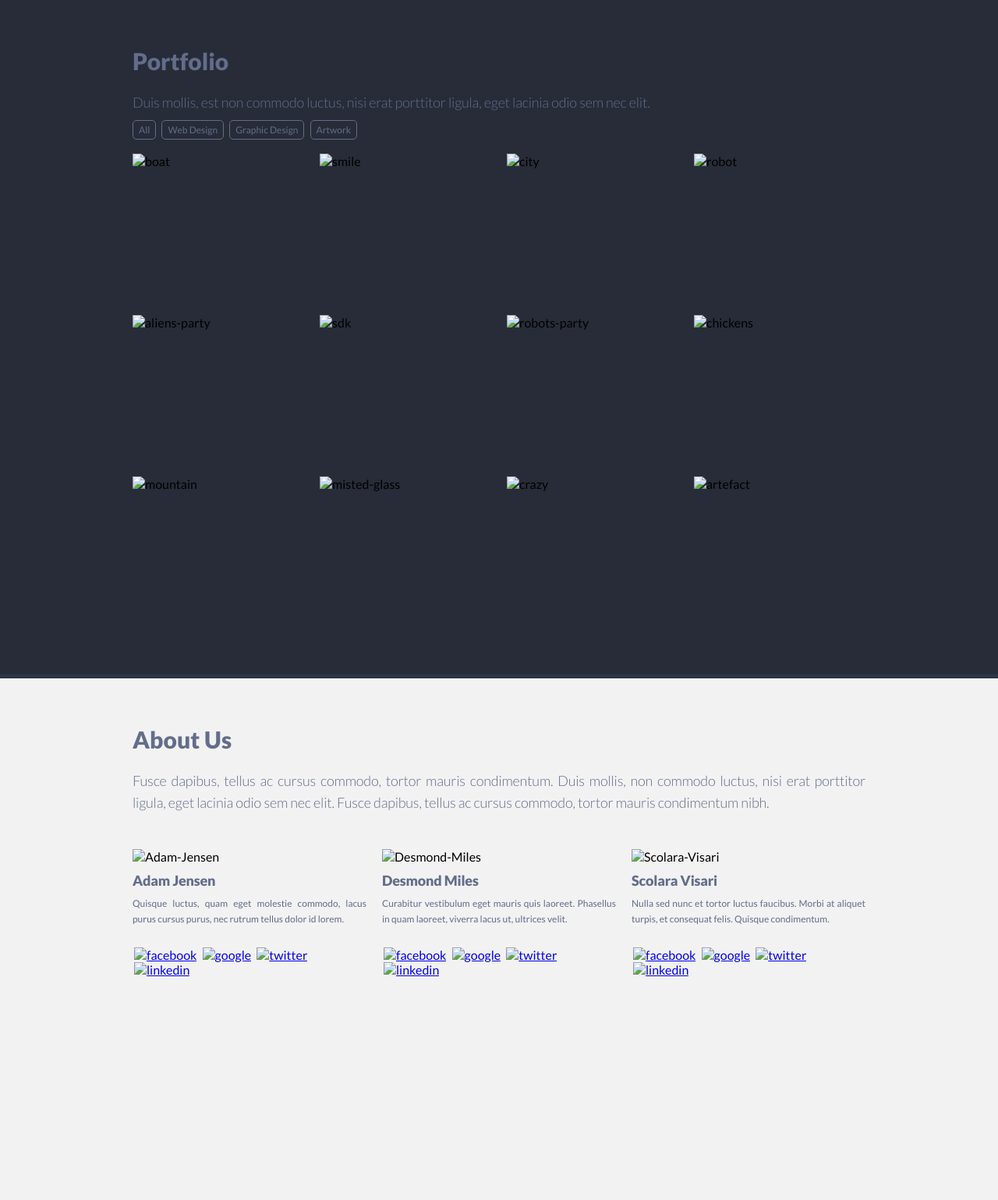
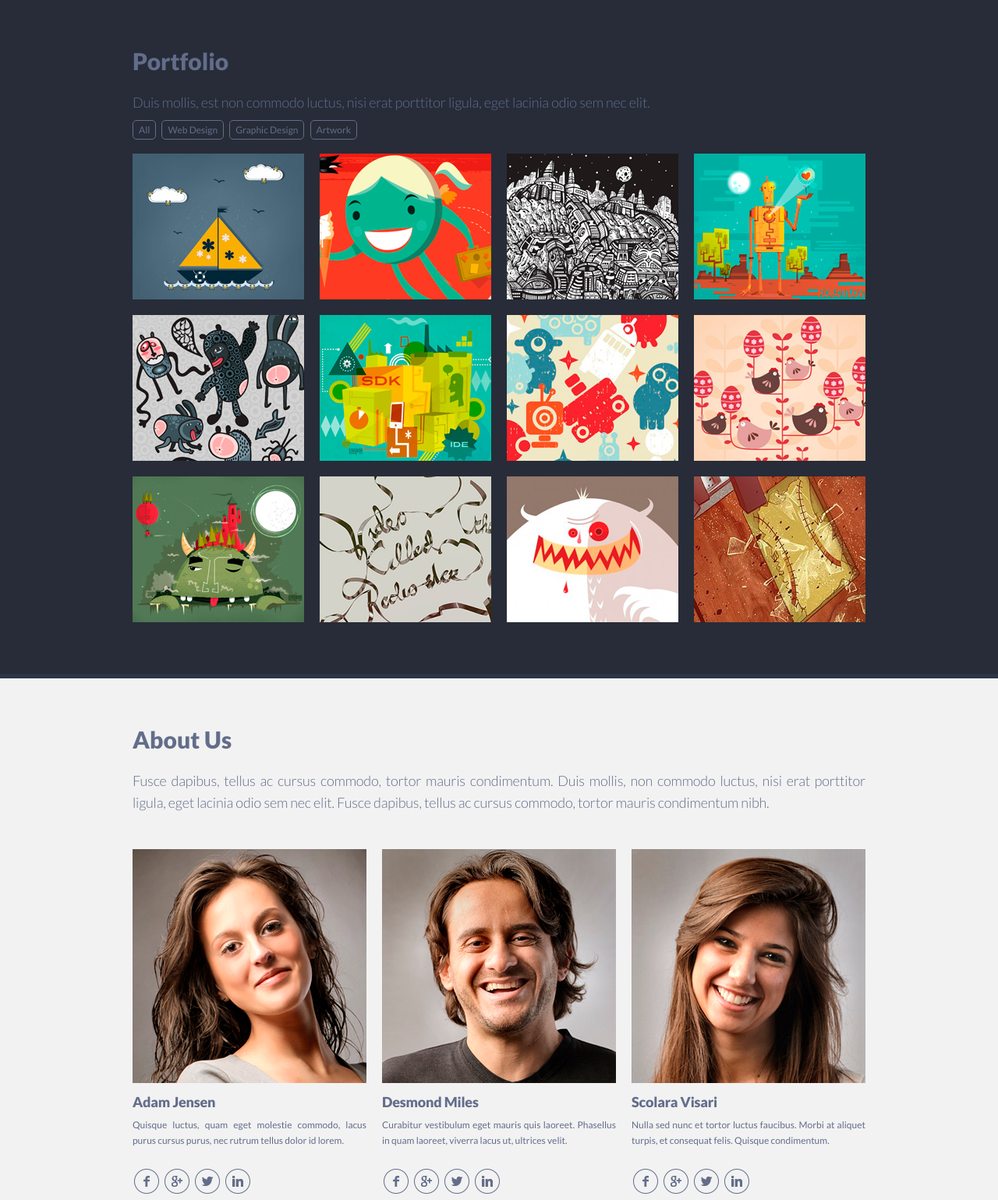
Before and after one commit to Andrew-Krot/singolo, a plain HTML site: page singolo2.html in a window 1280 px wide. Shown: the top 1539 px of the page at 78% size. Drawn offline with Linux system fonts and the light colour scheme; the site is published under a folder, as on GitHub Pages, so addresses that start at the root find nothing.

Commit message:
fix: change paths to the pictures

```diff
--- a/singolo2.html
+++ b/singolo2.html
@@ -28,18 +28,18 @@
                 </ul>
             </div>
             <div class="portfolio__items">
-                <img src="/assets/img/boat.png" alt="boat">
-                <img src="/assets/img/smile.png" alt="smile">
-                <img src="/assets/img/city.png" alt="city">
-                <img src="/assets/img/robot.png" alt="robot">
-                <img src="/assets/img/aliens-party.png" alt="aliens-party">
-                <img src="/assets/img/sdk.png" alt="sdk">
-                <img src="/assets/img/robots-party.png" alt="robots-party">
-                <img src="/assets/img/chickens.png" alt="chickens">
-                <img src="/assets/img/mountain.png" alt="mountain">
-                <img src="/assets/img/misted-glass.png" alt="misted-glass">
-                <img src="/assets/img/crazy.png" alt="crazy">
-                <img src="/assets/img/artefact.png" alt="artefact">
+                <img src="assets/img/boat.png" alt="boat">
+                <img src="assets/img/smile.png" alt="smile">
+                <img src="assets/img/city.png" alt="city">
+                <img src="assets/img/robot.png" alt="robot">
+                <img src="assets/img/aliens-party.png" alt="aliens-party">
+                <img src="assets/img/sdk.png" alt="sdk">
+                <img src="assets/img/robots-party.png" alt="robots-party">
+                <img src="assets/img/chickens.png" alt="chickens">
+                <img src="assets/img/mountain.png" alt="mountain">
+                <img src="assets/img/misted-glass.png" alt="misted-glass">
+                <img src="assets/img/crazy.png" alt="crazy">
+                <img src="assets/img/artefact.png" alt="artefact">
             </div>
         </div>
     </div>
@@ -57,63 +57,63 @@
             </div>
             <div class="about-us__items">
                 <div class="about-us__item">
-                    <img src="/assets/img/Adam-Jensen.png" alt="Adam-Jensen">
+                    <img src="assets/img/Adam-Jensen.png" alt="Adam-Jensen">
                     <p class="about-us__item-title">Adam Jensen</p>
                     <p class="about-us__item-text">Quisque luctus, quam eget molestie commodo, lacus purus cursus purus,
                         nec rutrum tellus dolor id lorem.</p>
                     <div class="about-us__item-social-networks">
 
                         <a href="https://www.facebook.com/"><span class="about-us__item-social-networks-icons"><img
-                                    src="/assets/img/facebook.png" alt="facebook"></span></a>
+                                    src="assets/img/facebook.png" alt="facebook"></span></a>
 
                         <a href="https://accounts.google.com/"><span class="about-us__item-social-networks-icons"><img
-                                    src="/assets/img/google.png" alt="google"></span></a>
+                                    src="assets/img/google.png" alt="google"></span></a>
 
                         <a href="https://twitter.com/"><span class="about-us__item-social-networks-icons "><img
-                                    src="/assets/img/twitter.png" alt="twitter"></span></a>
+                                    src="assets/img/twitter.png" alt="twitter"></span></a>
 
                         <a href="https://www.linkedin.com/"><span class="about-us__item-social-networks-icons"><img
-                                    src="/assets/img/linkedin.png" alt="linkedin"></span></a>
+                                    src="assets/img/linkedin.png" alt="linkedin"></span></a>
                     </div>
                 </div>
                 <div class="about-us__item">
-                    <img src="/assets/img/Desmond-Miles.png" alt="Desmond-Miles">
+                    <img src="assets/img/Desmond-Miles.png" alt="Desmond-Miles">
                     <p class="about-us__item-title">Desmond Miles</p>
                     <p class="about-us__item-text">Curabitur vestibulum eget mauris quis laoreet. Phasellus in quam
                         laoreet, viverra lacus ut, ultrices velit.</p>
                     <div class="about-us__item-social-networks">
 
                         <a href="https://www.facebook.com/"><span class="about-us__item-social-networks-icons"><img
-                                    src="/assets/img/facebook.png" alt="facebook"></span></a>
+                                    src="assets/img/facebook.png" alt="facebook"></span></a>
 
                         <a href="https://accounts.google.com/"><span class="about-us__item-social-networks-icons"><img
-                                    src="/assets/img/google.png" alt="google"></span></a>
+                                    src="assets/img/google.png" alt="google"></span></a>
 
                         <a href="https://twitter.com/"><span class="about-us__item-social-networks-icons "><img
-                                    src="/assets/img/twitter.png" alt="twitter"></span></a>
+                                    src="assets/img/twitter.png" alt="twitter"></span></a>
 
                         <a href="https://www.linkedin.com/"><span class="about-us__item-social-networks-icons"><img
-                                    src="/assets/img/linkedin.png" alt="linkedin"></span></a>
+                                    src="assets/img/linkedin.png" alt="linkedin"></span></a>
                     </div>
                 </div>
                 <div class="about-us__item">
-                    <img src="/assets/img/Scolara-Visari.png" alt="Scolara-Visari">
+                    <img src="assets/img/Scolara-Visari.png" alt="Scolara-Visari">
                     <p class="about-us__item-title">Scolara Visari</p>
                     <p class="about-us__item-text">Nulla sed nunc et tortor luctus faucibus. Morbi at aliquet turpis, et
                         consequat felis. Quisque condimentum.</p>
                     <div class="about-us__item-social-networks">
 
                         <a href="https://www.facebook.com/"><span class="about-us__item-social-networks-icons"><img
-                                    src="/assets/img/facebook.png" alt="facebook"></span></a>
+                                    src="assets/img/facebook.png" alt="facebook"></span></a>
 
                         <a href="https://accounts.google.com/"><span class="about-us__item-social-networks-icons"><img
-                                    src="/assets/img/google.png" alt="google"></span></a>
+                                    src="assets/img/google.png" alt="google"></span></a>
 
                         <a href="https://twitter.com/"><span class="about-us__item-social-networks-icons "><img
-                                    src="/assets/img/twitter.png" alt="twitter"></span></a>
+                                    src="assets/img/twitter.png" alt="twitter"></span></a>
 
                         <a href="https://www.linkedin.com/"><span class="about-us__item-social-networks-icons"><img
-                                    src="/assets/img/linkedin.png" alt="linkedin"></span></a>
+                                    src="assets/img/linkedin.png" alt="linkedin"></span></a>
                     </div>
                 </div>
             </div>
```
